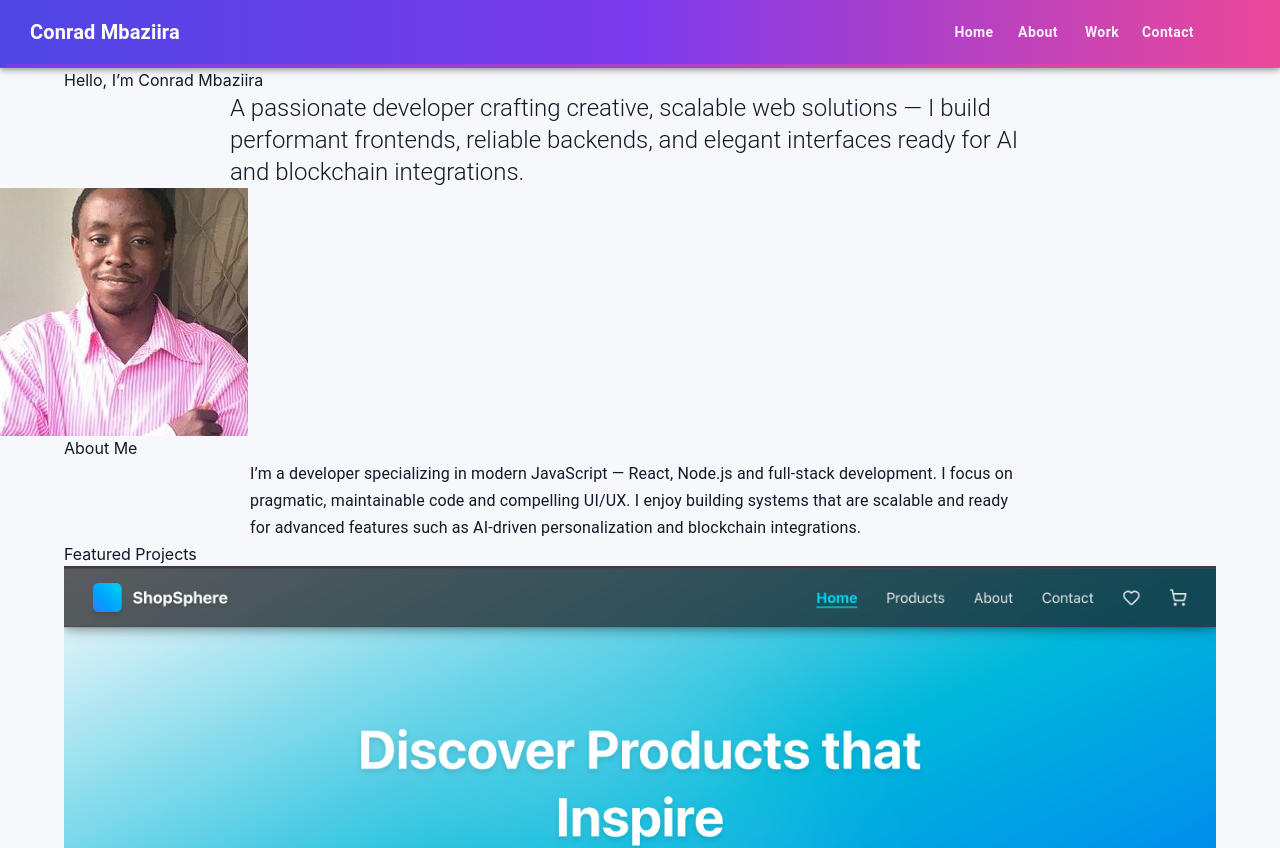
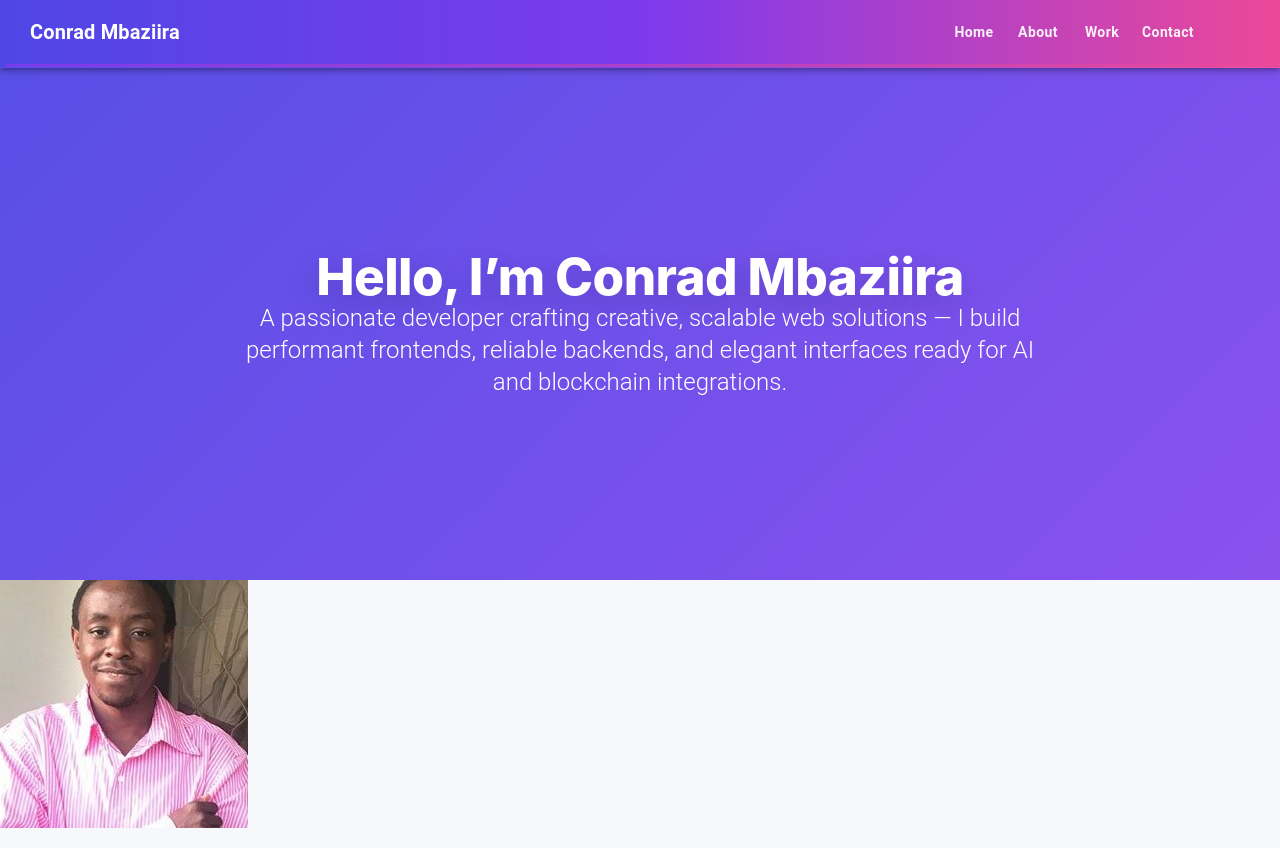
Before and after one commit to ConradPB/portfolio-react-update, a React (Vite) app in the folder portfolio/: page / in a window 1280 px wide. Shown: the top 848 px of the page. Built offline with nearby package versions, Linux system fonts and the light colour scheme; some icons are missing.

Commit message:
hero styled..

```diff
--- a/portfolio/src/index.css
+++ b/portfolio/src/index.css
@@ -59,3 +59,28 @@ body {
   transform: translateY(-2px);
   opacity: .95;
 }
+
+/* ---------- HERO / WELCOME ---------- */
+.section { padding: 72px 0; text-align: center; }
+
+.welcome {
+  background: linear-gradient(135deg, rgba(79,70,229,0.95), rgba(124,58,237,0.88));
+  color: white;
+  min-height: 64vh;
+  display: flex;
+  align-items: center;
+  justify-content: center;
+  position: relative;
+  padding: 48px 12px;
+  overflow: hidden;
+}
+
+/* hero content */
+.welcome h1 {
+  font-size: clamp(2rem, 4.5vw, 3.2rem);
+  margin: 0;
+  font-weight: 800;
+  letter-spacing: -0.6px;
+  line-height: 1.02;
+  text-shadow: 0 10px 30px rgba(15,23,42,0.18);
+}
```
